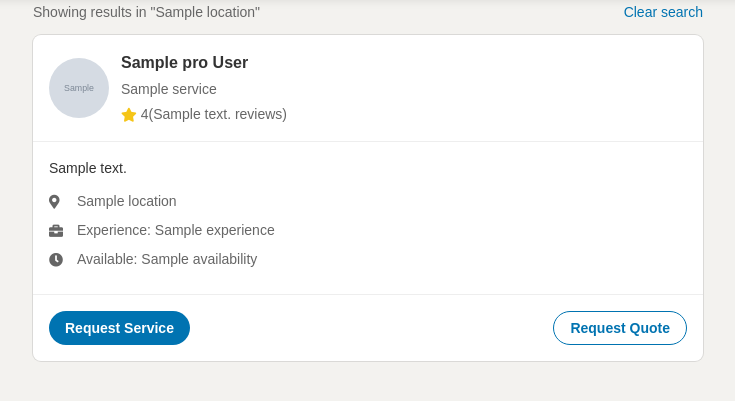
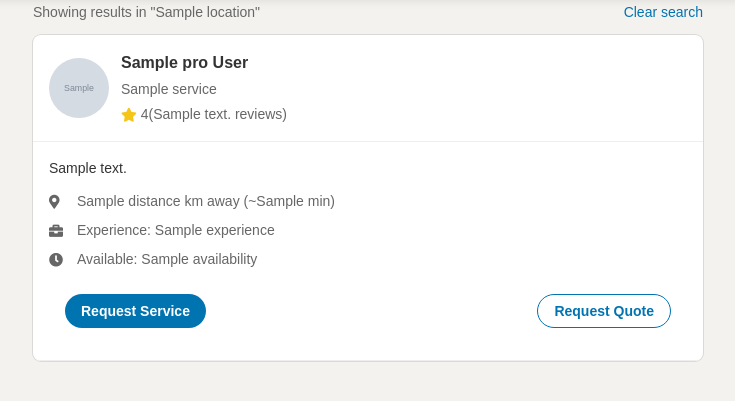
Before and after one commit to lionhamza/ProNearBy_2, a Flask app: template website/templates/feed.html in a window 1280 px wide. Shown: the part 78-479 px from the top of the page, without its empty margins (272-1007 px from the left). Run offline with Flask 3, Linux system fonts and the light colour scheme; the template is opened without the code that fills it: most values are stand-ins (such as "Sample title", 1, 10 or a date in 2020); grey boxes marked "Sample" are stand-in pictures; some libraries are stand-ins or nearby versions.

Commit message:
Update feed.html

```diff
--- a/website/templates/feed.html
+++ b/website/templates/feed.html
@@ -56,18 +56,25 @@
       {% endif %}
 
       <div class="pro-details">
+  {% if pro.Distance is not none %}
   <div class="detail-item">
       <i class="fas fa-map-marker-alt"></i>
-          <span>{{ pro.Location }}</span>
+      <span>{{ pro.Distance }} km away
+      {% if pro.ETA_minutes %}
+          (~{{ pro.ETA_minutes }} min)
+      {% endif %}
+      </span>
   </div>
+  {% endif %}
+
   <div class="detail-item">
     <i class="fas fa-briefcase"></i>
     <span>Experience: {{ pro.Experience }}</span>
   </div>
+
   <div class="detail-item">
     <i class="fas fa-clock"></i>
     <span>Available: {{ pro.availability }}</span>
-        </div>
   </div>
 </div>
 
```
Lines whose indentation alone changed are shown as unchanged.
